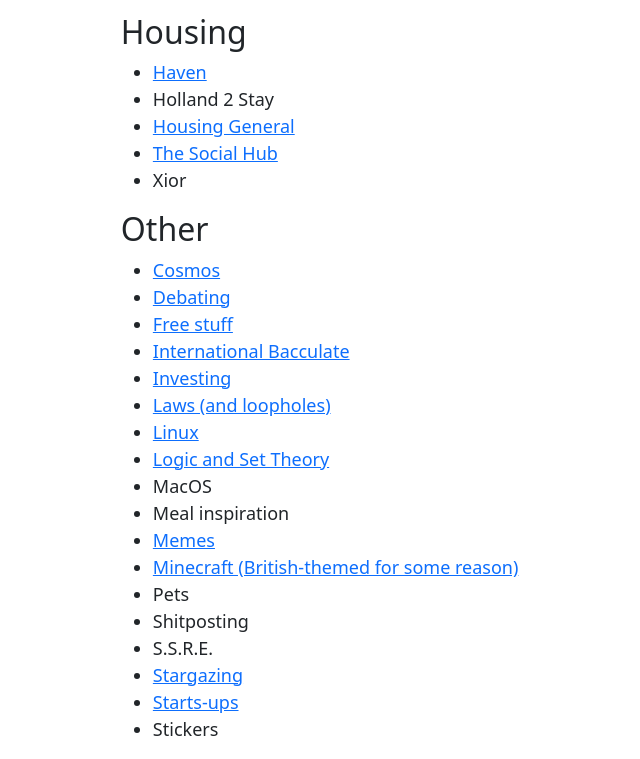
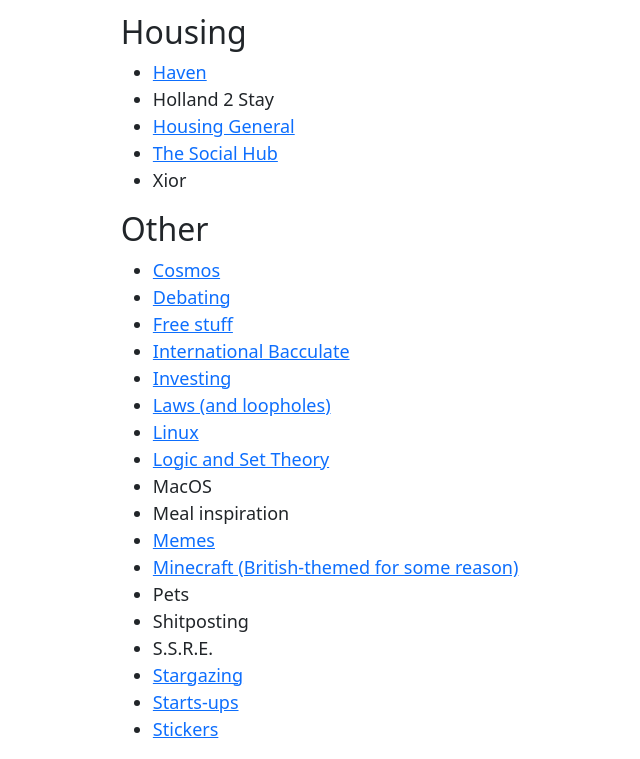
Before and after one commit to Kat-zorn/Kat-zorn.github.io, a plain HTML site: page index.html in a window 1280 px wide. Shown: the part 2280-3039 px from the top of the page, without its empty margins (179-819 px from the left). Drawn offline with nearby package versions, Linux system fonts and the light colour scheme.

Commit message:
Sticker dump added

```diff
--- a/index.html
+++ b/index.html
@@ -127,7 +127,7 @@
         <li>S.S.R.E. </li>
         <li><a href="https://chat.whatsapp.com/GNbjpfh6k80GPbV48n84a4">Stargazing</a></li>
         <li><a href="https://chat.whatsapp.com/DjhUUxyXVWK25VqIRgralN">Starts-ups</a></li>
-        <li>Stickers</li>
+        <li><a href="https://chat.whatsapp.com/Ip8pf9wet597WXEOsjq8T8">Stickers</a></li>
       </ul>
     </div>
   </body>
```
